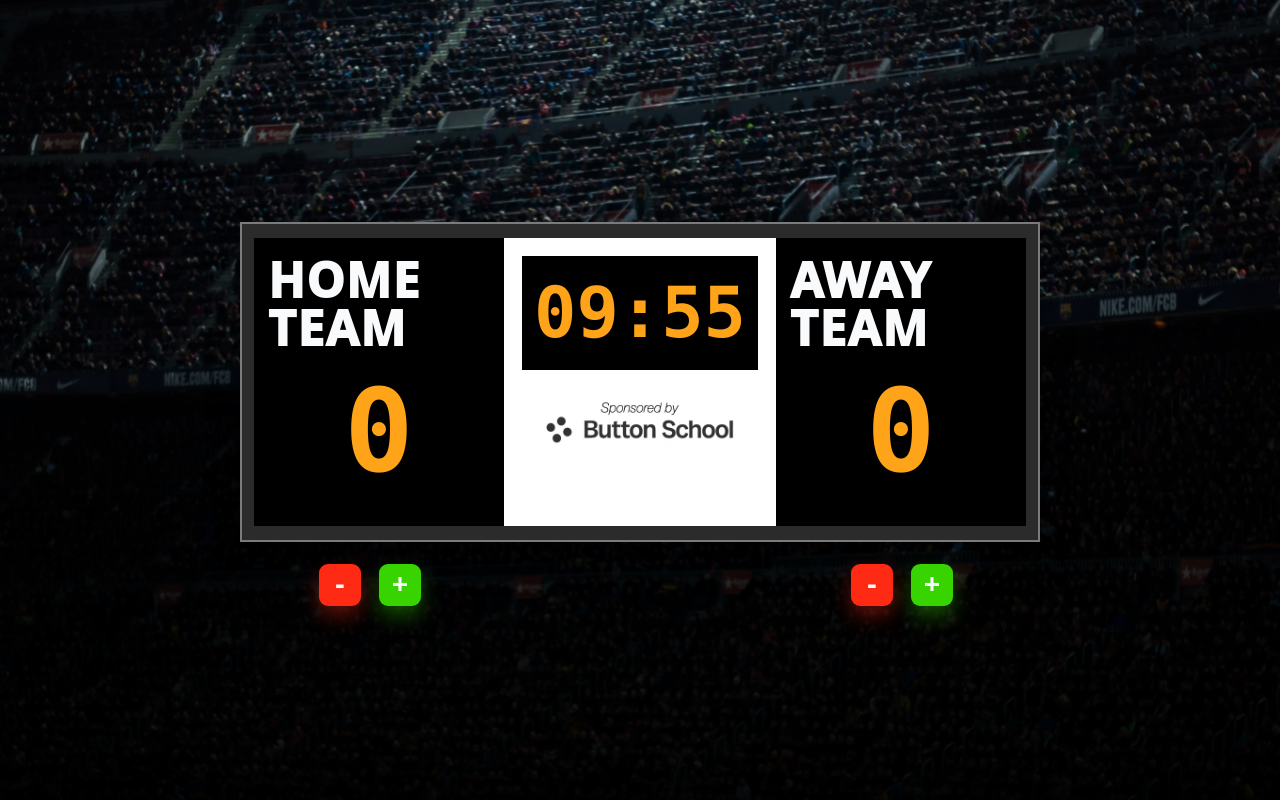
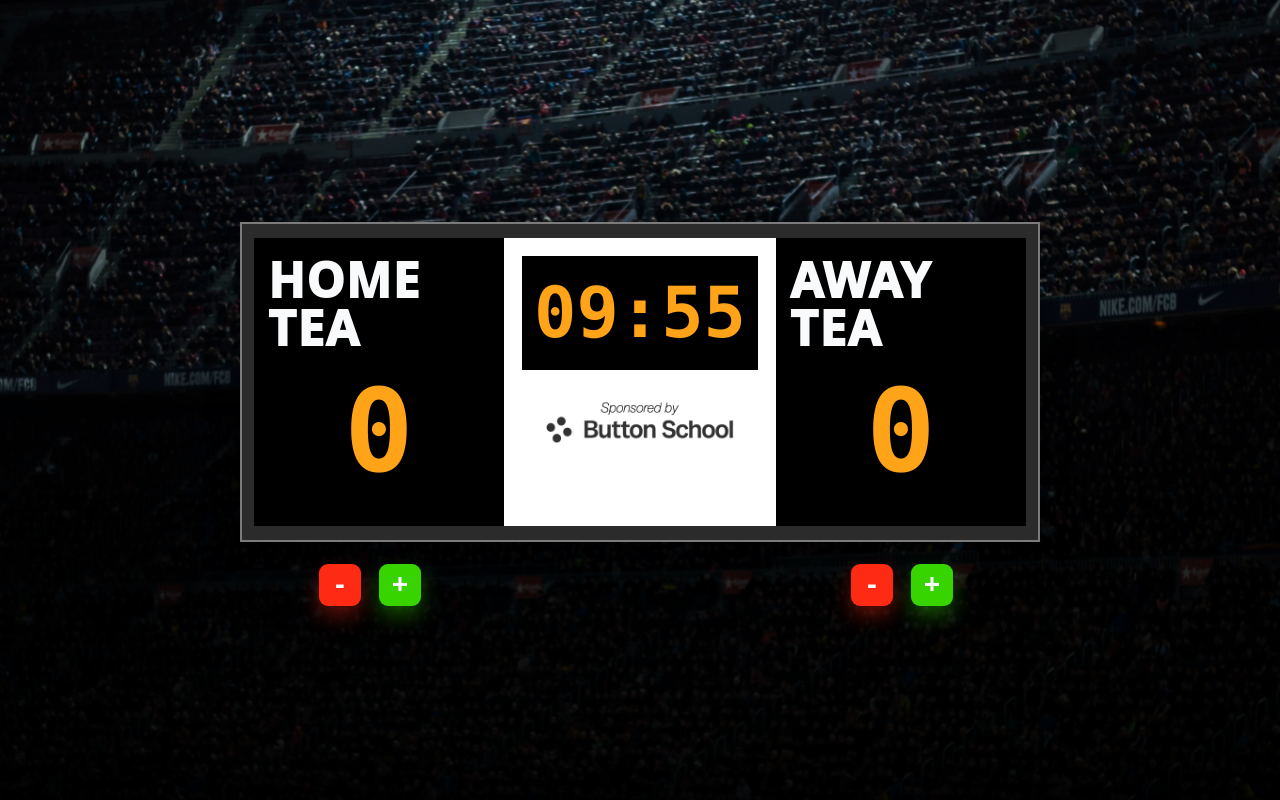
Before and after one commit to digitalaltruist/score-keeper, a plain HTML site: page score-keeper/index.html in a window 1280 px wide. Drawn offline with Linux system fonts and the light colour scheme.

Commit message:
removed m

```diff
--- a/score-keeper/index.html
+++ b/score-keeper/index.html
@@ -13,7 +13,7 @@
 
         <div class="scoreboard" role="group" aria-label="Scoreboard">
           <div class="team team-a">
-            <div class="team-name">HOME TEAM</div>
+            <div class="team-name">HOME TEA</div>
             <span id="team-a-score" class="score-value">0</span>
           </div>
 
@@ -31,7 +31,7 @@
           </div>
 
           <div class="team team-b">
-            <div class="team-name">AWAY TEAM</div>
+            <div class="team-name">AWAY TEA</div>
             <span id="team-b-score" class="score-value">0</span>
           </div>
         </div>
```
